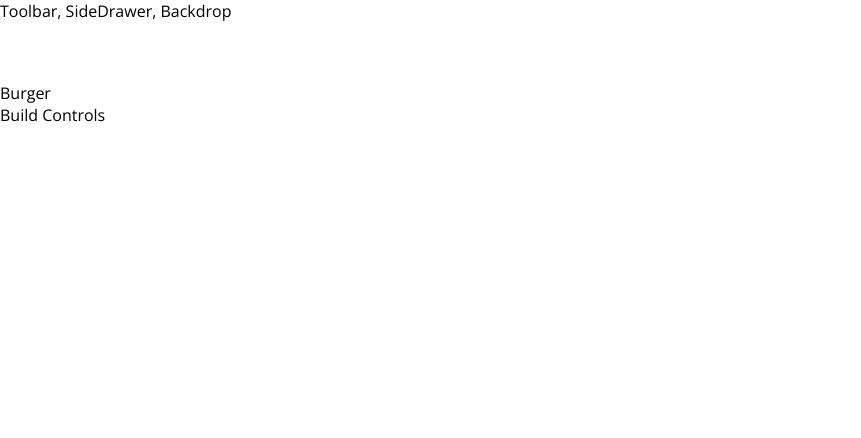
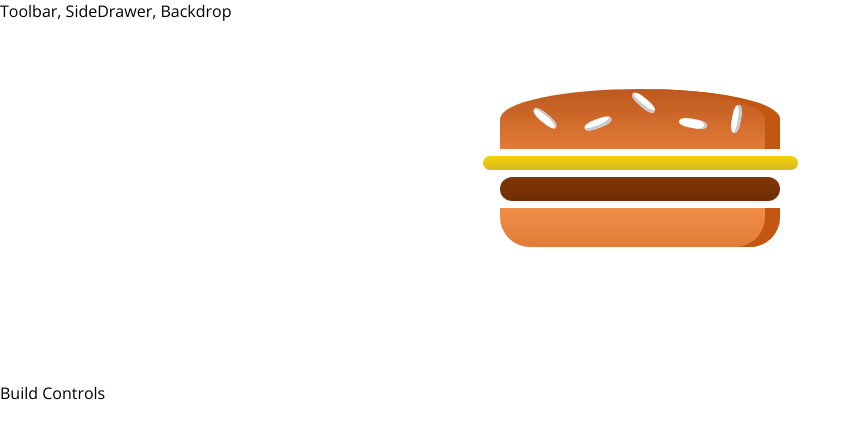
Before and after one commit to bcutrell/study, a React app in the folder javascript/react/burger-app/: page / in a window 1280 px wide. Shown: the top 438 px of the page, without its empty margins (0-861 px from the left). Built offline with nearby package versions, Linux system fonts and the light colour scheme.

Commit message:
adds burger

```diff
--- a/javascript/react/burger-app/package.json
+++ b/javascript/react/burger-app/package.json
@@ -31,6 +31,7 @@
     "postcss-flexbugs-fixes": "3.2.0",
     "postcss-loader": "2.0.8",
     "promise": "8.0.1",
+    "prop-types": "^15.6.2",
     "raf": "3.4.0",
     "react": "^16.4.2",
     "react-dev-utils": "^5.0.1",
--- a/javascript/react/burger-app/src/App.js
+++ b/javascript/react/burger-app/src/App.js
@@ -1,6 +1,6 @@
 import React, { Component } from 'react';
 import Layout from './components/Layout/Layout';
-import BurgerBuilder from './components/containers/BurgerBuilder/BurgerBuilder';
+import BurgerBuilder from './containers/BurgerBuilder/BurgerBuilder';
 
 class App extends Component {
   render() {
--- /dev/null
+++ b/javascript/react/burger-app/src/components/Burger/Burger.css
@@ -0,0 +1,30 @@
+.Burger {
+    width: 100%;
+    margin: auto;
+    height: 250px;
+    overflow: scroll;
+    text-align: center;
+    font-weight: bold;
+    font-size: 1.2rem;
+}
+
+@media (min-width: 1000px) and (min-height: 700px) {
+    .Burger {
+        width: 700px;
+        height: 600px;
+    }
+}
+
+@media (min-width: 500px) and (min-height: 401px) {
+    .Burger {
+        width: 450px;
+        height: 400px;
+    }
+}
+
+@media (min-width: 500px) and (min-height: 400px) {
+    .Burger {
+        width: 350px;
+        height: 300px;
+    }
+}
--- a/javascript/react/burger-app/src/components/Burger/Burger.js
+++ b/javascript/react/burger-app/src/components/Burger/Burger.js
@@ -1 +1,16 @@
 import React from 'react';
+import classes from './Burger.css';
+import BurgerIngredient from './BurgerIngredient/BurgerIngredient';
+
+const burger = (props) => {
+    return (
+        <div className={classes.Burger}>
+            <BurgerIngredient type="bread-top" />
+            <BurgerIngredient type="cheese" />
+            <BurgerIngredient type="meat" />
+            <BurgerIngredient type="bread-bottom" />
+        </div>
+    );
+}
+
+export default burger;
--- a/javascript/react/burger-app/src/components/Burger/BurgerIngredient/BurgerIngredient.js
+++ b/javascript/react/burger-app/src/components/Burger/BurgerIngredient/BurgerIngredient.js
@@ -1,10 +1,12 @@
-import React from 'react';
+import React, { Component } from 'react';
+import PropTypes from 'prop-types';
 import classes from './BurgerIngredient.css';
 
-const burgerIngredient = (props) => {
+class BurgerIngredient extends Component {
+    render() {
         let ingredient = null;
 
-    switch (props.type) {
+        switch (this.props.type) {
             case ('bread-bottom'):
                 ingredient = <div className={classes.BreadBottom}></div>;
                 break;
@@ -34,5 +36,10 @@
 
         return ingredient;
     }
+}
 
-export default burgerIngredient;
+BurgerIngredient.prototypes = {
+    type: PropTypes.string.isRequired
+}
+
+export default BurgerIngredient;
--- a/javascript/react/burger-app/src/components/containers/BurgerBuilder/BurgerBuilder.js
+++ b/javascript/react/burger-app/src/containers/BurgerBuilder/BurgerBuilder.js
@@ -1,12 +1,14 @@
 import React, { Component } from 'react';
 
-import Aux from '../../../hoc/Aux';
+import Aux from '../../hoc/Aux';
+
+import Burger from '../../components/Burger/Burger'
 
 class BurgerBuilder extends Component {
     render () {
         return (
             <Aux>
-                <div>Burger</div>
+                < Burger />
                 <div>Build Controls</div>
             </Aux>
         );
```
Lines whose indentation alone changed are shown as unchanged.
